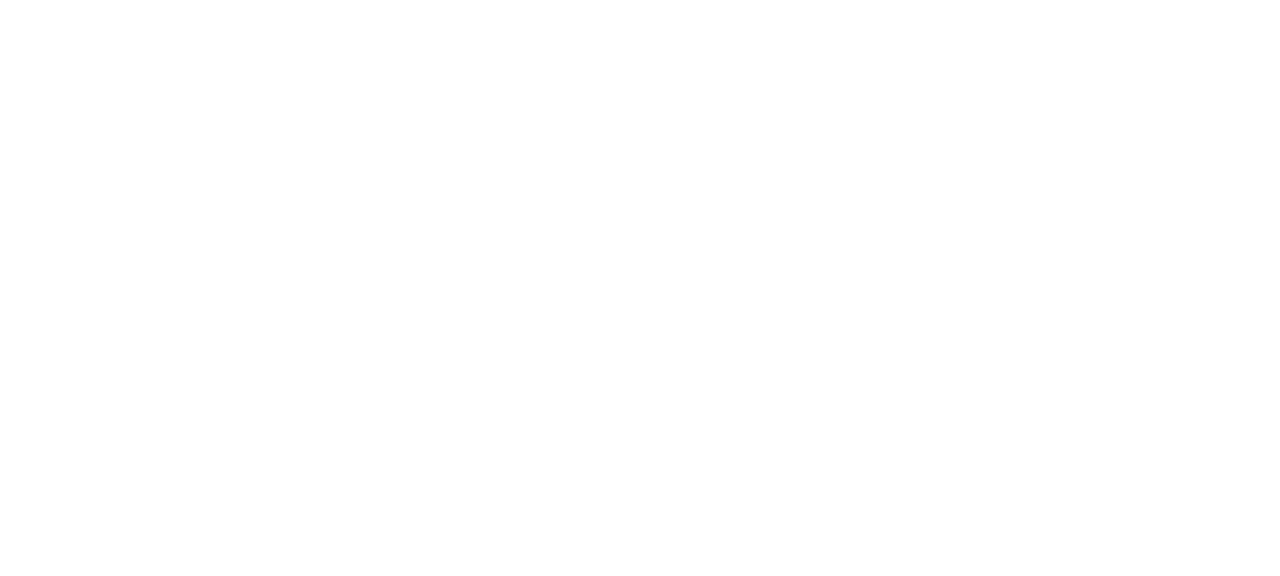
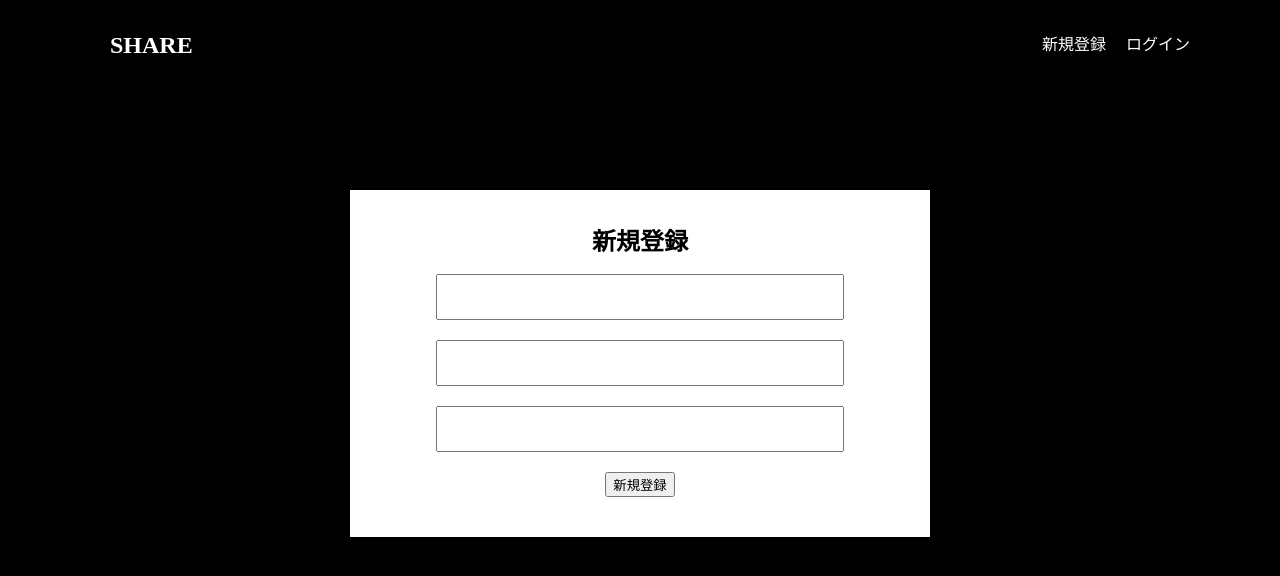
Before and after one commit to keisukefukuchi/sns_frontend, a Nuxt app: page /register in a window 1280 px wide. Before the commit this address had no page. Shown: the top 576 px of the page. Built offline with nearby package versions, Linux system fonts and the light colour scheme.

Commit message:
Add: register & login

```diff
--- /dev/null
+++ b/assets/css/reset.css
@@ -0,0 +1,105 @@
+/*
+html5doctor.com Reset Stylesheet
+v1.6.1
+Last Updated: 2010-09-17
+Author: Richard Clark - http://richclarkdesign.com
+Twitter: @rich_clark
+*/
+
+html, body, div, span, object, iframe,
+h1, h2, h3, h4, h5, h6, p, blockquote, pre,
+abbr, address, cite, code,
+del, dfn, em, img, ins, kbd, q, samp,
+small, strong, sub, sup, var,
+b, i,
+dl, dt, dd, ol, ul, li,
+fieldset, form, label, legend,
+table, caption, tbody, tfoot, thead, tr, th, td,
+article, aside, canvas, details, figcaption, figure,
+footer, header, hgroup, menu, nav, section, summary,
+time, mark, audio, video {
+    margin:0;
+    padding:0;
+    border:0;
+    outline:0;
+    font-size:100%;
+    vertical-align:baseline;
+    background:transparent;
+}
+
+body {
+    line-height:1;
+    color: white;
+}
+
+article,aside,details,figcaption,figure,
+footer,header,hgroup,menu,nav,section {
+    display:block;
+}
+
+nav ul {
+    list-style:none;
+}
+
+blockquote, q {
+    quotes:none;
+}
+
+blockquote:before, blockquote:after,
+q:before, q:after {
+    content:'';
+    content:none;
+}
+
+a {
+    margin:0;
+    padding:0;
+    font-size:100%;
+    vertical-align:baseline;
+    background:transparent;
+    text-decoration: none;
+    color: white;
+}
+
+/* change colours to suit your needs */
+ins {
+    background-color:#ff9;
+    color:#000;
+    text-decoration:none;
+}
+
+/* change colours to suit your needs */
+mark {
+    background-color:#ff9;
+    color:#000;
+    font-style:italic;
+    font-weight:bold;
+}
+
+del {
+    text-decoration: line-through;
+}
+
+abbr[title], dfn[title] {
+    border-bottom:1px dotted;
+    cursor:help;
+}
+
+table {
+    border-collapse:collapse;
+    border-spacing:0;
+}
+
+/* change border colour to suit your needs */
+hr {
+    display:block;
+    height:1px;
+    border:0;
+    border-top:1px solid #cccccc;
+    margin:1em 0;
+    padding:0;
+}
+
+input, select {
+    vertical-align:middle;
+}
--- a/nuxt.config.js
+++ b/nuxt.config.js
@@ -24,6 +24,7 @@
 
   // Global CSS: https://go.nuxtjs.dev/config-css
   css: [
+    "assets/css/reset.css"
   ],
 
   // Plugins to run before rendering page: https://go.nuxtjs.dev/config-plugins
--- a/pages/index.vue
+++ b/pages/index.vue
@@ -1,7 +1,28 @@
 <template>
-  <Tutorial/>
+  <div class="container">
+    <h1>ホーム</h1>
+    <p>{{ message }}</p>
+    <NuxtLink to="/register">新規登録</NuxtLink>
+    <br />
+    <NuxtLink to="/login">ログイン</NuxtLink>
+    <br />
+  </div>
 </template>
 
 <script>
-export default {}
+import firebase from '~/plugins/firebase'
+export default {
+  data() {
+    return {
+      message: 'ログインができておりません',
+    }
+  },
+  created() {
+    firebase.auth().onAuthStateChanged((user) => {
+      if (user) {
+        this.message = 'ログイン済みです'
+      }
+    })
+  },
+}
 </script>
--- /dev/null
+++ b/pages/login.vue
@@ -0,0 +1,107 @@
+<template>
+  <div class="register">
+    <div class="header">
+      <a href="/"><h1 class="header-left">SHARE</h1></a>
+      <div class="header-link">
+        <NuxtLink to="/register" class="link-register">新規登録</NuxtLink>
+        <NuxtLink to="/login" class="link-login">ログイン</NuxtLink>
+      </div>
+    </div>
+
+    <div class="new-form">
+      <h1 class="register-head">ログイン</h1>
+      <input v-model="email" type="email" required class="email"/>
+      <br />
+      <input v-model="password" type="password" required class="password"/>
+      <br />
+      <button @click="login">ログイン</button>
+    </div>
+  </div>
+</template>
+
+<script>
+import firebase from '~/plugins/firebase'
+export default {
+  data() {
+    return {
+      email: null,
+      password: null,
+    }
+  },
+  methods: {
+    login() {
+      if (!this.email || !this.password) {
+        alert('メールアドレスまたはパスワードが入力されていません。')
+        return
+      }
+      firebase
+        .auth()
+        .signInWithEmailAndPassword(this.email, this.password)
+        .then(() => {
+          alert('ログインが完了しました')
+          this.$router.push('/')
+        })
+        .catch((error) => {
+          switch (error.code) {
+            case 'auth/invalid-email':
+              alert('メールアドレスの形式が違います。')
+              break
+            case 'auth/user-disabled':
+              alert('ユーザーが無効になっています。')
+              break
+            case 'auth/user-not-found':
+              alert('ユーザーが存在しません。')
+              break
+            case 'auth/wrong-password':
+              alert('パスワードが間違っております。')
+              break
+            default:
+              alert('エラーが起きました。しばらくしてから再度お試しください。')
+              break
+          }
+        })
+    },
+  },
+}
+</script>
+<style>
+body {
+  max-width: 1080px;
+  height: 100%;
+  background-color: black;
+  color: white;
+  margin: 0 auto;
+}
+.header {
+  width: 100%;
+  height: 70px;
+  display: flex;
+  justify-content: space-between;
+  padding: 10px;
+  line-height: 70px;
+  margin-bottom: 100px;
+}
+.header-left {
+  font-size: 24px;
+}
+.link-register{
+  padding: 0 20px;
+}
+.new-form {
+  width: 500px;
+  text-align: center;
+  margin: 0 auto;
+  background-color: white;
+  padding: 40px;
+}
+.register-head {
+  font-size: 24px;
+  color: black;
+  margin-bottom: 20px;
+}
+.new-form input {
+  width: 400px;
+  height: 40px;
+  margin-bottom: 20px;
+}
+</style>
--- /dev/null
+++ b/pages/register.vue
@@ -0,0 +1,111 @@
+<template>
+  <div class="register">
+    <div class="header">
+      <a href="/"><h1 class="header-left">SHARE</h1></a>
+      <div class="header-link">
+        <NuxtLink to="/register" class="link-register">新規登録</NuxtLink>
+        <NuxtLink to="/login" class="link-login">ログイン</NuxtLink>
+      </div>
+    </div>
+
+    <div class="new-form">
+      <h1 class="register-head">新規登録</h1>
+      <input v-model="name" type="name" required class="name"/>
+      <br />
+      <input v-model="email" type="email" required class="email"/>
+      <br />
+      <input v-model="password" type="password" required class="password"/>
+      <br />
+      <button @click="register">新規登録</button>
+    </div>
+  </div>
+</template>
+
+<script>
+import firebase from '../plugins/firebase'
+
+
+export default {
+  data() {
+    return {
+      name:null,
+      email:null,
+      password:null
+    }
+  },
+  methods: {
+    register() {
+      if (!this.name || !this.email || !this.password) {
+        alert('ユーザーネームまたはメールアドレス、パスワードが入力されていません。')
+        return
+      }
+      firebase
+        .auth()
+        .createUserWithEmailAndPassword(this.email, this.password)
+        .then((data) => {
+          data.user.sendEmailVerification().then(() => {
+            this.$router.replace('/login')
+          })
+        })
+        .catch((error) => {
+          switch (error.code) {
+            case 'auth/invalid-email':
+              alert('メールアドレスの形式が違います。')
+              break
+            case 'auth/email-already-in-use':
+              alert('このメールアドレスはすでに使われています。')
+              break
+            case 'auth/weak-password':
+              alert('パスワードは6文字以上で入力してください。')
+              break
+            default:
+              alert('エラーが起きました。しばらくしてから再度お試しください。')
+              break
+          }
+        })
+    },
+  },
+}
+</script>
+
+<style>
+body {
+  max-width: 1080px;
+  height: 100%;
+  background-color: black;
+  color: white;
+  margin: 0 auto;
+}
+.header {
+  width: 100%;
+  height: 70px;
+  display: flex;
+  justify-content: space-between;
+  padding: 10px;
+  line-height: 70px;
+  margin-bottom: 100px;
+}
+.header-left {
+  font-size: 24px;
+}
+.link-register{
+  padding: 0 20px;
+}
+.new-form {
+  width: 500px;
+  text-align: center;
+  margin: 0 auto;
+  background-color: white;
+  padding: 40px;
+}
+.register-head {
+  font-size: 24px;
+  color: black;
+  margin-bottom: 20px;
+}
+.new-form input {
+  width: 400px;
+  height: 40px;
+  margin-bottom: 20px;
+}
+</style>
--- /dev/null
+++ b/plugins/firebase.js
@@ -0,0 +1,15 @@
+import firebase from "firebase";
+
+if (!firebase.apps.length) {
+  firebase.initializeApp({
+    apiKey: "AIzaSyAyHV6RRvI8Uf9Ps32qH36c8EwW0ghpTZc",
+    authDomain: "snspj-2642f.firebaseapp.com",
+    projectId: "snspj-2642f",
+    storageBucket: "snspj-2642f.appspot.com",
+    messagingSenderId: "827022629386",
+    appId: "1:827022629386:web:4b23438948e152c5ffddf3",
+    measurementId: "G-YYY0CL356T",
+  });
+}
+
+export default firebase;
```
